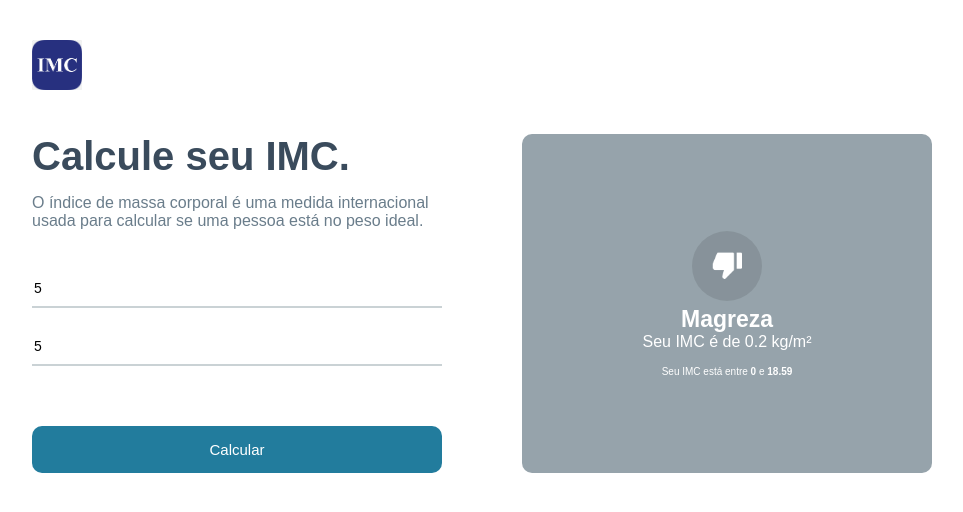
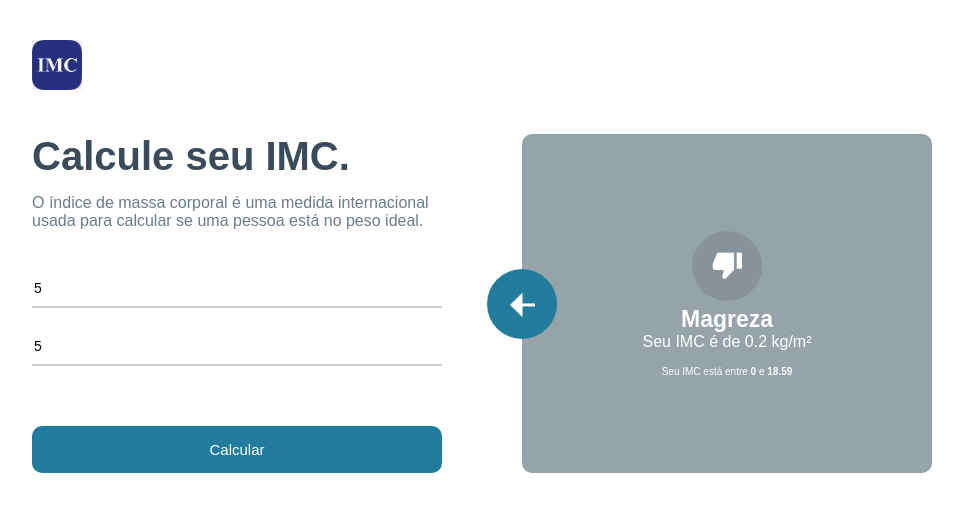
Before and after one commit to DevNetoSantos/projeto-calculadora-imc, a React (Vite) app: page / in a window 1280 px wide. Both pictures are taken after typing "5", "5" into the empty fields and a click on the button "Calcular". Shown: the top 512 px of the page, without its empty margins (158-1121 px from the left). Built offline with nearby package versions, Linux system fonts and the light colour scheme.

Commit message:
os projeto logica concluido os dois lados

```diff
--- a/src/App.module.css
+++ b/src/App.module.css
@@ -81,3 +81,22 @@
     font-size: 17px;
     padding: 10px 0px 50px 0px;
 }
+
+.container .rigthSide .rightArray {
+    position: absolute;
+    background-color: #227C9D;
+    width: 70px;
+    height: 70px;
+    border-radius: 50%;
+    display: flex;
+    justify-content: center;
+    align-items: center;
+    cursor: pointer;
+    margin-left: -35px;
+    margin-top: 135px;
+    transition: all ease 0.3s;
+}
+
+.container .rigthSide .rightArray:hover {
+    opacity: .6;
+}
--- a/src/App.tsx
+++ b/src/App.tsx
@@ -1,5 +1,6 @@
 import style from './App.module.css';
 import imageLogo from './assets/images/powered.png';
+import leftArrowImage from './assets/images/leftarrow.png';
 import { useState } from 'react';
 import { level, calImc, levels } from './helpers/imc';
 import { GridItem } from './components/GridItem';
@@ -16,6 +17,12 @@ const App = () => {
     } else {
       alert('ERROR')
     }
+  }
+
+  const handBack = () => {
+    setToShow(null);
+    setHeightField(0);
+    setWeightField(0);
   }
 
   return(
@@ -58,7 +65,9 @@ const App = () => {
           }
           {toShow &&
             <div className={style.rightBig}>
-              <div className={style.rightArray}></div>
+              <div className={style.rightArray} onClick={handBack}>
+                <img src={leftArrowImage} alt="botão voltra" width={25} />
+              </div>
               <GridItem item={toShow}/>
             </div>
           }
--- a/src/helpers/imc.ts
+++ b/src/helpers/imc.ts
@@ -18,8 +18,10 @@ export const calImc = (height: number, weight: number) => {
 
     for(let i in levels) {
         if(imc >= levels[i].imc[0] && imc <= levels[i].imc[1]) {
-            levels[i].yourImc = parseFloat(imc.toFixed(2));
-            return levels[i];
+            let levelCopy: level = {...levels[i]};
+
+            levelCopy.yourImc = parseFloat(imc.toFixed(2));
+            return levelCopy;
         }
     }
 
```
